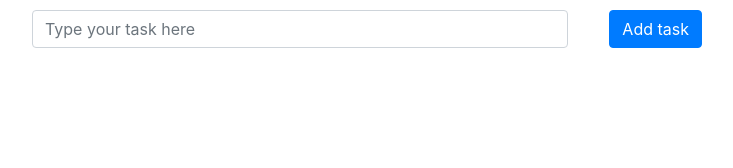
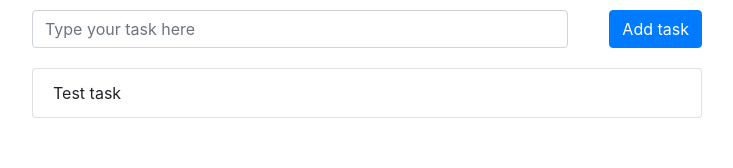
Before and after one commit to devVladimir/todo-react, a React (Create React App) app: page / in a window 1280 px wide. Shown: the top 168 px of the page, without its empty margins (273-1006 px from the left). Built offline with nearby package versions, Linux system fonts and the light colour scheme.

Commit message:
Second stage

```diff
--- a/src/components/List/List.js
+++ b/src/components/List/List.js
@@ -1,18 +1,17 @@
-import React, {Component} from 'react'
+import React, { Component } from 'react'
+import { ListGroup } from 'react-bootstrap'
 
 import './List.style.css'
 
 import Task from '../Task/Task'
 
 export default class List extends Component {
-  state = {
-    tasks: []
-  }
-
   render() {
+    const { tasks } = this.props
     return (
-      <ul className='list'>
-      </ul>
+      <ListGroup className='list'>
+        { tasks.map( task => <Task key={task.id} id={ task.id } text={ task.text } isDone={ task.isDone} />) }
+      </ListGroup>
     )
   }
 }
--- a/src/components/Task/Task.js
+++ b/src/components/Task/Task.js
@@ -1,13 +1,15 @@
-import React, {Component} from 'react'
+import React, { Component } from 'react'
+import { ListGroupItem } from 'react-bootstrap'
 
 import './Task.style.css'
 
 export default class Task extends Component {
   render() {
+    const { id, text, isDone } = this.props
     return (
-      <li className='task'>
-        <span>{this.props.taskName}</span>
-      </li>
-    );
+      <ListGroupItem className='task'>
+        <span>{ text }</span>
+      </ListGroupItem>
+    )
   }
 }
--- a/src/components/Task/Task.style.css
+++ b/src/components/Task/Task.style.css
@@ -0,0 +1,3 @@
+.task:hover {
+  cursor: pointer;
+}
--- a/src/core/App.js
+++ b/src/core/App.js
@@ -1,4 +1,5 @@
-import React, {Component} from 'react'
+import React, { Component } from 'react'
+import { Container}  from 'react-bootstrap'
 
 import './App.style.css'
 
@@ -6,16 +7,28 @@ import Control from '../components/Control/Control'
 import List from '../components/List/List'
 
 export default class App extends Component {
+  state = {
+    tasks: [
+      {
+        id: 1,
+        text: 'Test task',
+        isDone: false
+      }
+    ]
+  }
+
   addTask = (task) => {
     console.log(task)
   }
 
   render() {
+    const { tasks } = this.state
+
     return (
-      <div className='app container'>
+      <Container className='app'>
         <Control addTask={this.addTask}/>
-        <List/>
-      </div>
+        <List tasks={tasks}/>
+      </Container>
     )
   }
 }
```
Also changed, not shown: src/components/Control/Control.js (+5 -5 lines).
